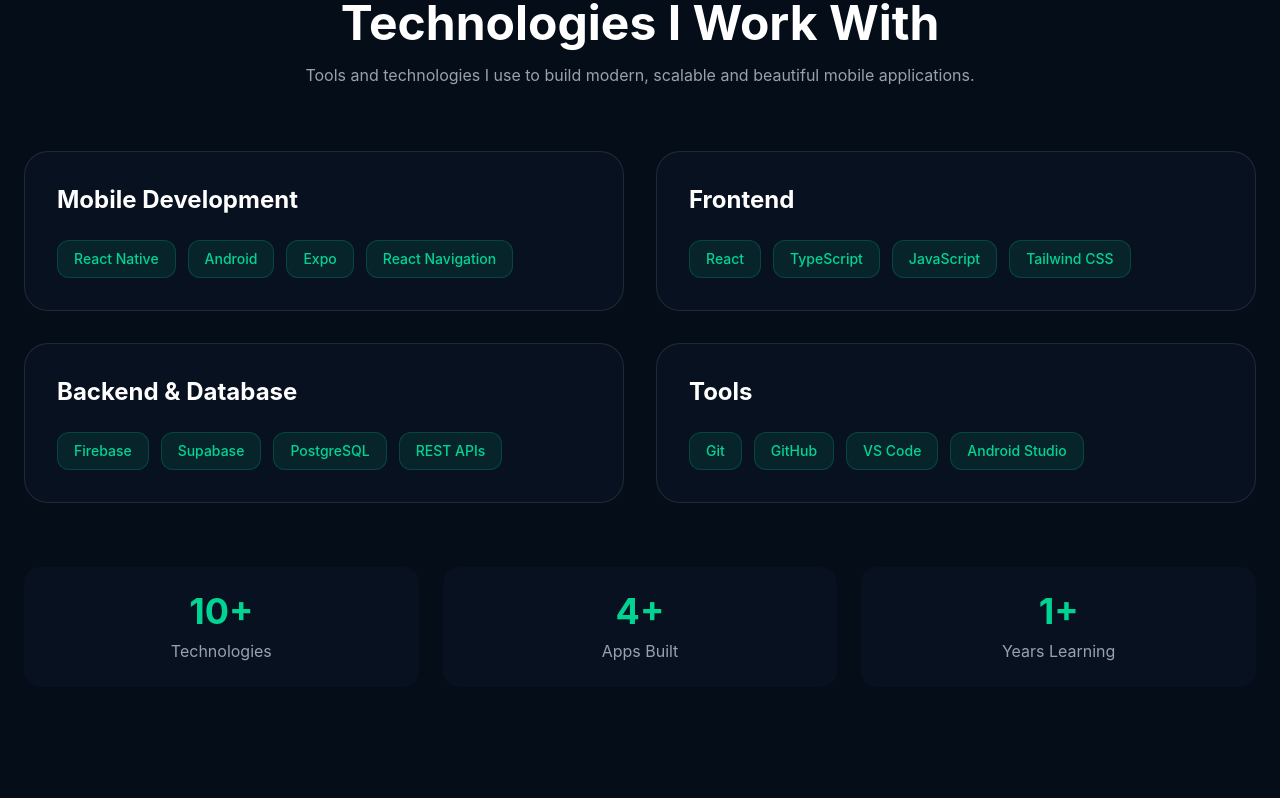
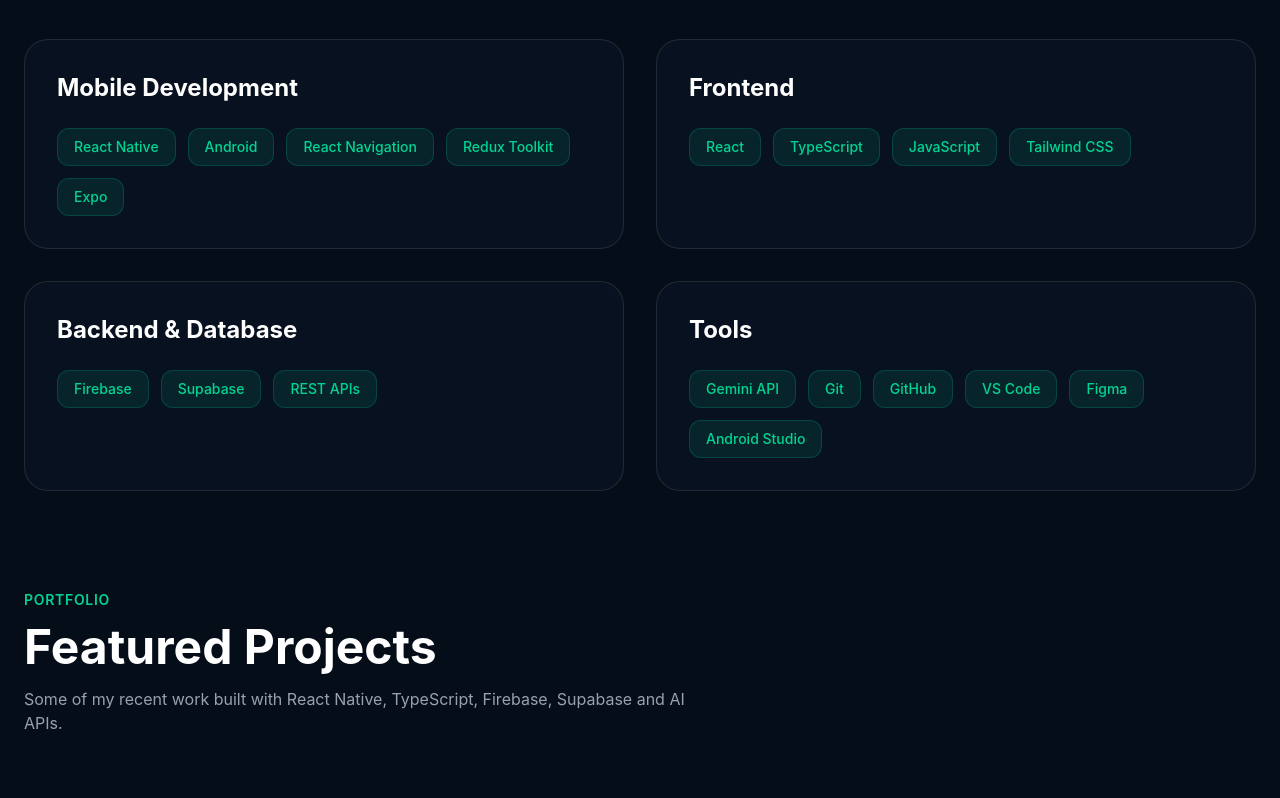
Before and after one commit to najeebsayyed/portfolio, a React app: page / in a window 1280 px wide. Shown: the part 1660-2458 px from the top of the page. Built offline with nearby package versions, Linux system fonts and the light colour scheme; the HTML template or start-up script is replaced by a standard one.

Commit message:
feat: fix in ui

```diff
--- a/src/components/About.tsx
+++ b/src/components/About.tsx
@@ -5,13 +5,15 @@
       label: "Projects Built",
     },
     {
+      value: "2+",
+      label: "Years Learning",
+    },
+
+    {
       value: "Top 50",
       label: "Hackathon Finalist",
     },
-    {
-      value: "1+",
-      label: "Years Learning",
-    },
+
     {
       value: "100%",
       label: "Passion for Coding",
@@ -38,7 +40,7 @@
   ];
 
   return (
-    <section id="about" className="py-28">
+    <section id="about" className="pt-28">
       <div className="mx-auto max-w-7xl px-6">
         {/* Heading */}
         <div className="mb-16">
--- a/src/components/Skills.tsx
+++ b/src/components/Skills.tsx
@@ -2,7 +2,7 @@
 
 const Skills = () => {
   return (
-    <section id="skills" className="py-24">
+    <section id="skills" className="pt-24">
       <div className="mx-auto max-w-7xl px-6">
         {/* Section Header */}
         <div className="mb-16 text-center">
@@ -71,7 +71,7 @@
           ))}
         </div>
 
-        {/* Bottom Stats */}
+        {/* Bottom Stats
         <div className="mt-16 grid gap-6 text-center sm:grid-cols-3">
           <div className="rounded-2xl bg-[#08111F] p-6">
             <h3 className="text-4xl font-bold text-emerald-400">10+</h3>
@@ -87,7 +87,7 @@
             <h3 className="text-4xl font-bold text-emerald-400">1+</h3>
             <p className="mt-2 text-gray-400">Years Learning</p>
           </div>
-        </div>
+        </div> */}
       </div>
     </section>
   );
--- a/src/data/skills.ts
+++ b/src/data/skills.ts
@@ -1,7 +1,13 @@
 export const skills = [
   {
     title: "Mobile Development",
-    skills: ["React Native", "Android", "Expo", "React Navigation"],
+    skills: [
+      "React Native",
+      "Android",
+      "React Navigation",
+      "Redux Toolkit",
+      "Expo",
+    ],
   },
   {
     title: "Frontend",
@@ -9,10 +15,17 @@
   },
   {
     title: "Backend & Database",
-    skills: ["Firebase", "Supabase", "PostgreSQL", "REST APIs"],
+    skills: ["Firebase", "Supabase", "REST APIs"],
   },
   {
     title: "Tools",
-    skills: ["Git", "GitHub", "VS Code", "Android Studio"],
+    skills: [
+      "Gemini API",
+      "Git",
+      "GitHub",
+      "VS Code",
+      "Figma",
+      "Android Studio",
+    ],
   },
 ];
```
